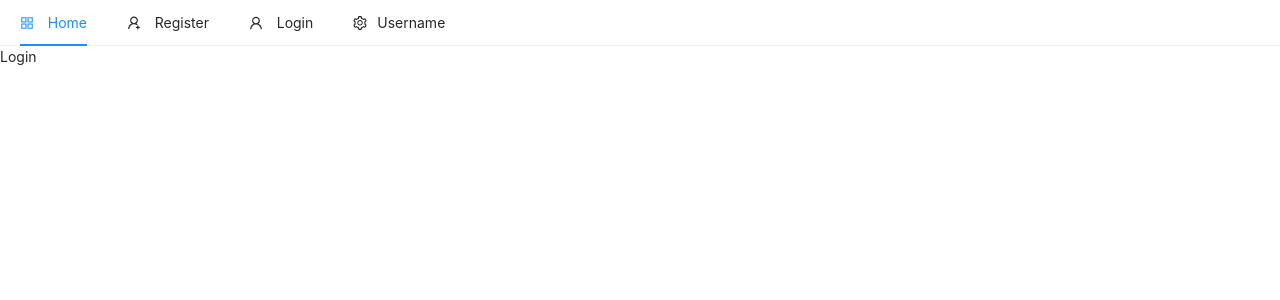
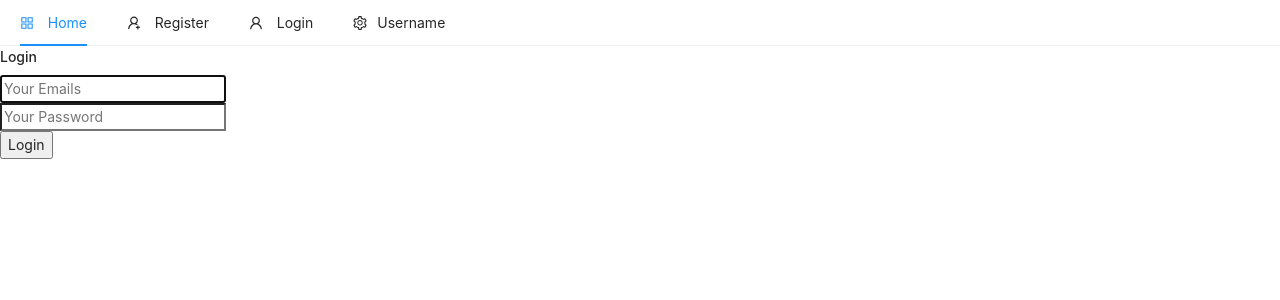
Before and after one commit to Miltonr87/Devils_TechCommerce, a React (Create React App) app: page /login in a window 1280 px wide. Shown: the top 300 px of the page. Built offline with nearby package versions, Linux system fonts and the light colour scheme; no server answers.

Commit message:
User Logout + Login Page

```diff
--- a/src/App.js
+++ b/src/App.js
@@ -1,8 +1,7 @@
-import React from 'react';
+import React, { useEffect } from 'react';
 import { Switch, Route } from 'react-router-dom';
 import { ToastContainer } from 'react-toastify';
 import 'react-toastify/dist/ReactToastify.css';
-
 
 import Login from './pages/auth/Login';
 import Register from './pages/auth/Register';
@@ -10,8 +9,33 @@
 import Header from './components/nav/Header';
 import RegisterComplete from './pages/auth/RegisterComplete';
 
+import { auth } from './firebase';
+import {useDispatch} from 'react-redux';
+
 
 const App = () => {
+  const dispatch = useDispatch()
+
+  // to check firebase auth state
+  useEffect(() => {
+    const unsubscribe = auth.onAuthStateChanged(async (user) => {
+      if (user) {
+        const idTokenResult = await user.getIdTokenResult()
+        console.log('user', user)
+        dispatch({
+          type: 'LOGGED_IN_USER',
+          payload: {
+            email: user.email,
+            token: idTokenResult.token
+          }
+        })
+      }
+
+    })
+    return () => unsubscribe();
+  }, [])
+
+
   return (
     <>
       <Header />
--- a/src/components/nav/Header.js
+++ b/src/components/nav/Header.js
@@ -3,18 +3,34 @@
 import { AppstoreOutlined,
   SettingOutlined,
   UserOutlined,
+  LogoutOutlined,
   UserAddOutlined } from '@ant-design/icons';
-  import { Link } from 'react-router-dom';
+import { Link } from 'react-router-dom';
+import firebase from 'firebase';
+import { useDispatch } from 'react-redux';
+import { useHistory } from 'react-router-dom';
+
 
 const { SubMenu, Item } = Menu;
 
 const Header = () => {
     const [current, setCurrent] = useState('home')
+    let dispatch = useDispatch()
+    let history = useHistory()
 
     const handleClick = (e) => {
         //
         setCurrent(e.key)
         console.log(e.key)
+    }
+
+    const logout = () => {
+      firebase.auth().signOut()
+      dispatch({
+        type: "LOGOUT",
+        payload: null
+      })
+      history.push('/login')
     }
 
     return (
@@ -34,6 +50,7 @@
         <SubMenu key="SubMenu" icon={<SettingOutlined />} title="Username">
             <Item key="setting:1">Option 1</Item>
             <Item key="setting:2">Option 2</Item>
+            <Item icon={<LogoutOutlined />} onClick={logout}>Logout</Item>
         </SubMenu>
       </Menu>
     )
--- a/src/pages/auth/Login.js
+++ b/src/pages/auth/Login.js
@@ -1,9 +1,65 @@
-import React from 'react';
+import React, { useState } from 'react';
+import { auth } from '../../firebase';
+import { toast } from 'react-toastify';
+
 
 const Login = ()=> {
+    const [ email, setEmail ] = useState('');
+    const [ password, setPassword ] = useState('');
+
+    const handleSubmit = async (e) => {
+        e.preventDefault()
+        console.log('ENV: ', process.env.REACT_APP_REGISTER_REDIRECT_URL)
+
+        const config = {
+            url: process.env.REACT_APP_REGISTER_REDIRECT_URL,
+            handleCodeInApp: true,
+        }
+        await auth.sendSignInLinkToEmail(email, config)
+        toast.success(
+            `Email is sent to ${email}. Click the link to complete your registration.`
+            )
+
+        // save user email in local storage
+        window.localStorage.setItem('emailForRegistration', email)
+
+        // clear state
+        setEmail("");
+    }
+
+    const loginForm = () => {
+        return (
+        <form onSubmit={handleSubmit}>
+            <input type="email"
+                className="form-control"
+                value={email}
+                onChange={e => setEmail(e.target.value) }
+                placeholder="Your Emails"
+                autoFocus />
+            <div className="form-group">
+            <input type="password"
+                className="form-control"
+                value={password}
+                onChange={e => setPassword(e.target.value) }
+                placeholder="Your Password" />
+
+            </div>
+
+            <button type="submit" className="btn btn-raised">
+                Login
+            </button>
+        </form>
+        )
+    }
+
     return (
-        <div>
-            <p> Login </p>
+        <div className="container p-5">
+            <div className="row">
+                <div className="col-md-6 offset-md-3">
+                    <h4> Login </h4>
+                    {loginForm()}
+                </div>
+            </div>
         </div>
     )
 }
--- a/src/pages/auth/Register.js
+++ b/src/pages/auth/Register.js
@@ -33,6 +33,7 @@
                 className="form-control"
                 value={email}
                 onChange={e => setEmail(e.target.value) }
+                placeholder="Your Emails"
                 autoFocus />
 
             <button type="submit" className="btn btn-raised">
```
